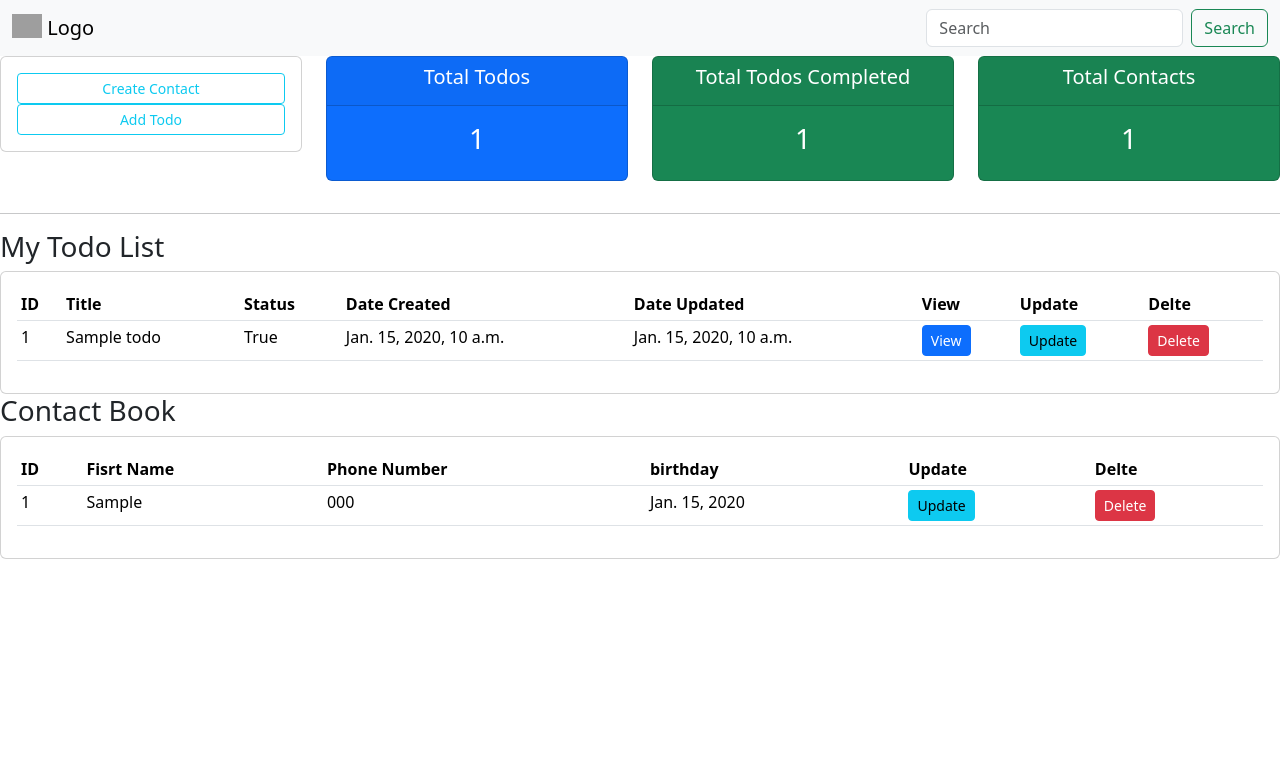
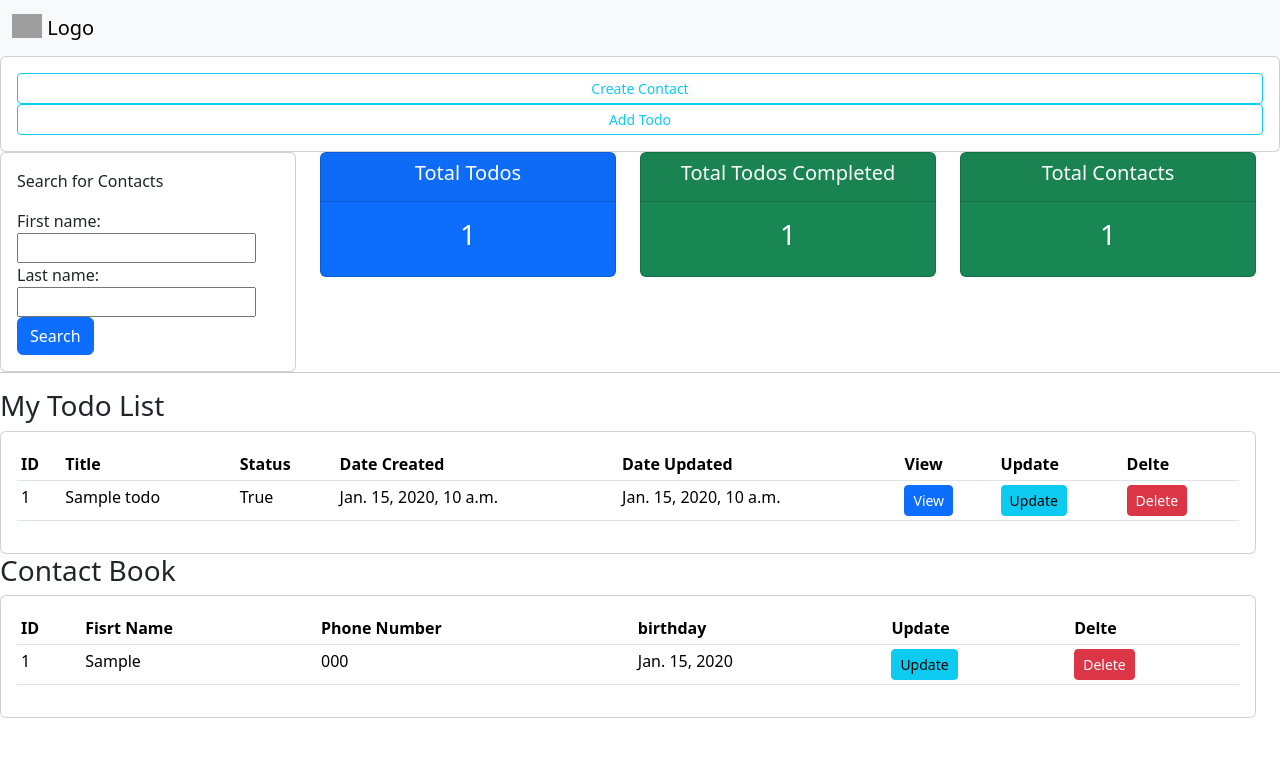
Before and after one commit to Franklinson/CODSOFT, a Django app: page /home in a window 1280 px wide. Shown: the top 757 px of the page. Run offline with Django 5.2, Linux system fonts and the light colour scheme; tables that the repository leaves empty hold one stand-in row (values such as "Sample post"); some libraries are stand-ins or nearby versions; grey boxes are pictures that could not be loaded.

Commit message:
Added a filter system

```diff
--- /dev/null
+++ b/contactbook/filters.py
@@ -0,0 +1,9 @@
+import django_filters
+
+from .models import *
+
+
+class ContactFilter(django_filters.FilterSet):
+    class Meta:
+        model = Contact
+        fields = ['first_name', 'last_name']
--- a/todo/templates/navbar.html
+++ b/todo/templates/navbar.html
@@ -16,10 +16,6 @@
           </li>
           {% endif %}
         </ul>
-        <form class="d-flex" role="search">
-          <input class="form-control me-2" type="search" placeholder="Search" aria-label="Search">
-          <button class="btn btn-outline-success" type="submit">Search</button>
-        </form>
       </div>
     </div>
   </nav>
--- a/todo/templates/user_status.html
+++ b/todo/templates/user_status.html
@@ -6,7 +6,17 @@
       <a class="btn btn-outline-info btn-sm btn-block" href="{% url 'todo_create' %}">Add Todo</a>
     </div>
   </div>
-
+  <div class="row">
+    <div class="col">
+        <div class="card card-body">
+            <form method="get">
+				<p> Search for Contacts </p>
+				{{myfilter.form}}
+            <button class="btn btn-primary" type="submit">Search</button>
+          </form>
+        </div>
+    </div>
+<br>
   <div class="col-md">
     <div class="card text-center text-white bg-primary mb-3">
       <div class="card-header">
--- a/todo/views.py
+++ b/todo/views.py
@@ -6,6 +6,7 @@ from django.contrib.auth.forms import UserCreationForm
 from django.contrib import messages
 from django.contrib.auth.decorators import login_required
 from contactbook.models import Contact, PhoneNumber
+from contactbook.filters import ContactFilter
 
 
 def TodoList(request):
@@ -16,6 +17,8 @@ def TodoList(request):
     contact = Contact.objects.get()
     phone = contact.phone_numbers.all()
     tot = contacts.count()
+    myfilter = ContactFilter(request.GET, queryset=contacts)
+    contacts = myfilter.qs
 
     context = {
         'todos': todos,
@@ -24,6 +27,7 @@ def TodoList(request):
         'contacts': contacts,
         'tot': tot,
         'phone': phone,
+        'myfilter': myfilter,
     }
     return render(request, 'todo_list.html', context)
 
```
Also changed, not shown: requirement.txt (+8 -0 lines).
